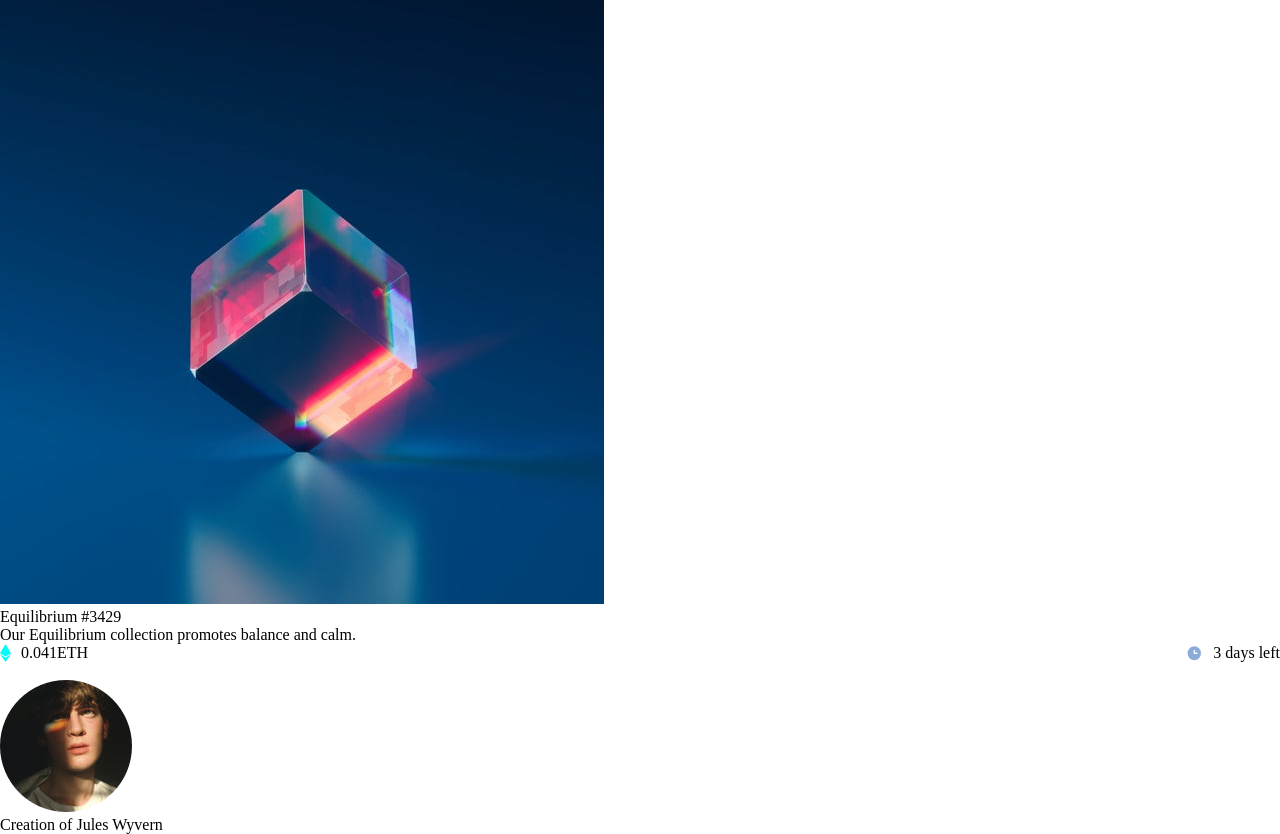
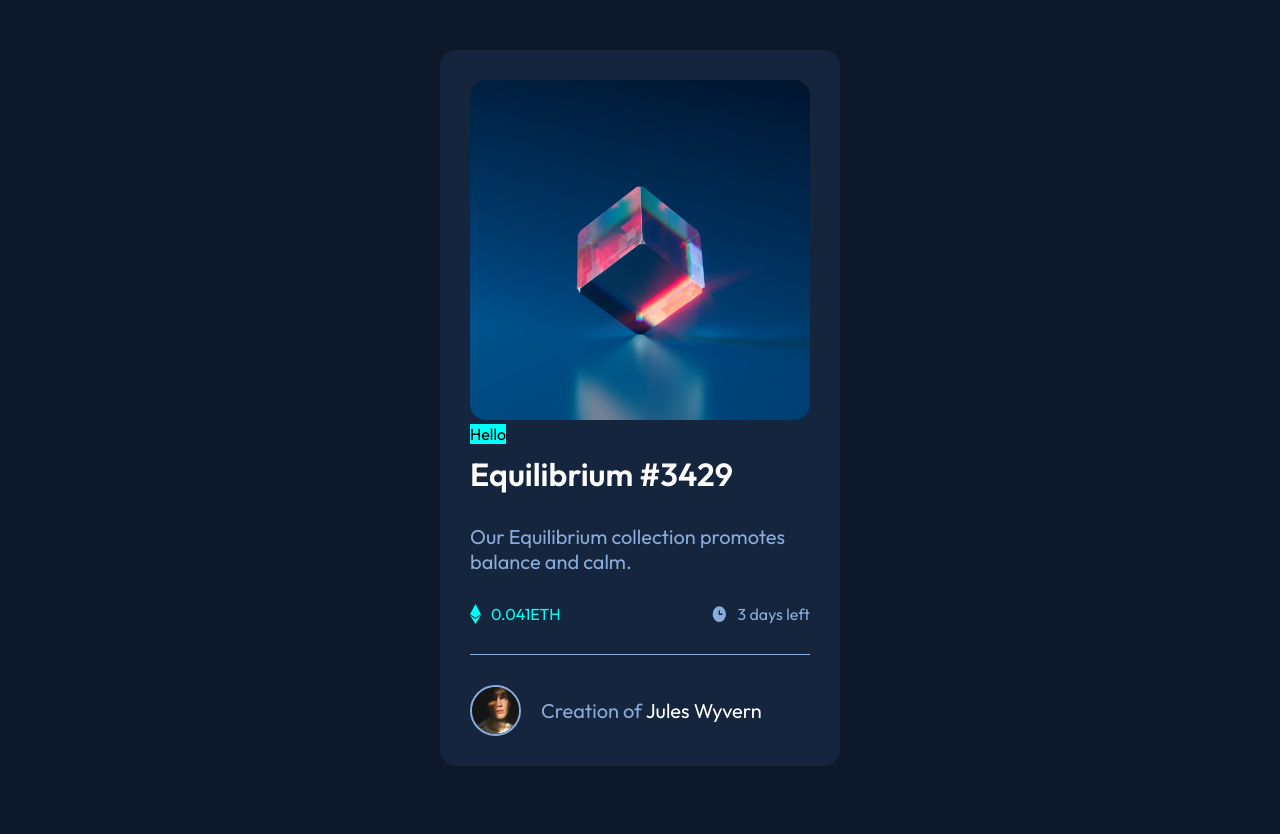
Before and after one commit to BradleyLegge/nftPreviewCardComponentMain, a plain HTML site: page index.html in a window 1280 px wide. After the commit the page ends 800 px from the top, so only its background shows below. Drawn offline with Linux system fonts and the light colour scheme.

Commit message:
Added css

```diff
--- a/css/styles.css
+++ b/css/styles.css
@@ -4,6 +4,7 @@
     margin: 0;
     padding: 0;
     box-sizing: border-box;
+    font-family: 'Outfit', sans-serif;
 }
 
 :root{
@@ -26,18 +27,105 @@
     --font-weight: 500;
 }
 
+body{
+     background-color: var(--very-dark-blue-main);
+     margin-top: 50px;
+}
 
+.hero-card{
+    width: 400px;
+    margin: auto;
+    background-color: var(--very-dark-blue-card);
+    padding: 30px;
+    border-radius: 1rem;
+}
 
+.image-container{
+    height: auto;
+    max-width: 100%;
+    border-radius: 1rem;
+}
 
+.main-img{
+    height: auto;
+    max-width: 100%;
+    border-radius: 1rem;
+}
 
+.overlay{
+    position: absolute;
+    background: var(--cyan);
+}
 
+/* NEED TO WORK ON COVER IMAGE AND COLOR */
+.image-container:hover .overlay{
+    cursor: pointer;
+    opacity: 1;
+}
+
+.title{
+    color: var(--white);
+    font-size: 32px;
+    margin-top: 30px;
+}
+
+.title:hover{
+    cursor: pointer;
+    color: var(--cyan);
+}
+
+.info{
+    color: var(--soft-blue);
+    font-size: 20px;
+    margin-top: 30px;
+}
 
 .price-time{
     display: flex;
     justify-content: space-between;
+    margin-top: 30px;
 }
 
-.price, .time{
+.price{
     display: flex;
     gap: 10px;
+    color: var(--cyan);
 }
+
+.time{
+    display: flex;
+    gap: 10px;
+    color: var(--soft-blue);
+}
+
+hr{
+    margin: 30px 0;
+    border-top: 1px solid var(--soft-blue);
+    border-bottom: 0;
+}
+
+.creator{
+    display: flex;
+    gap: 20px;
+    align-items: center;
+}
+
+.creator-img{
+    width: 15%;
+    border: 2px solid var(--soft-blue);
+    border-radius: 50%;
+}
+
+.creator-info{
+    font-size: 20px;
+    color: var(--soft-blue);
+}
+
+.creator-info span{
+    color: var(--white);
+}
+
+.creator-info span:hover{
+    cursor: pointer;
+    color: var(--cyan);
+}
--- a/index.html
+++ b/index.html
@@ -8,8 +8,12 @@
 </head>
 <body>
     <div class="hero-card">
-        <img src="images/image-equilibrium.jpg">
-        <p class="title">Equilibrium #3429</p>
+        <div class="image-container">
+            <img src="images/image-equilibrium.jpg" class="main-img">
+            <div class="overlay">Hello</div>
+        </div>
+
+        <h1 class="title">Equilibrium #3429</h1>
         <div class="info">Our Equilibrium collection promotes balance and calm.</div>
         <div class="price-time">
             <div class="price">
@@ -21,9 +25,9 @@
                 <p> 3 days left</p>
             </div>
         </div>
-        <br>
+        <hr>
         <div class="creator">
-            <img src="images/image-avatar.png">
+            <img src="images/image-avatar.png" class="creator-img">
             <p class="creator-info">Creation of <span>Jules Wyvern</span></p>
         </div>
     </div>
```
